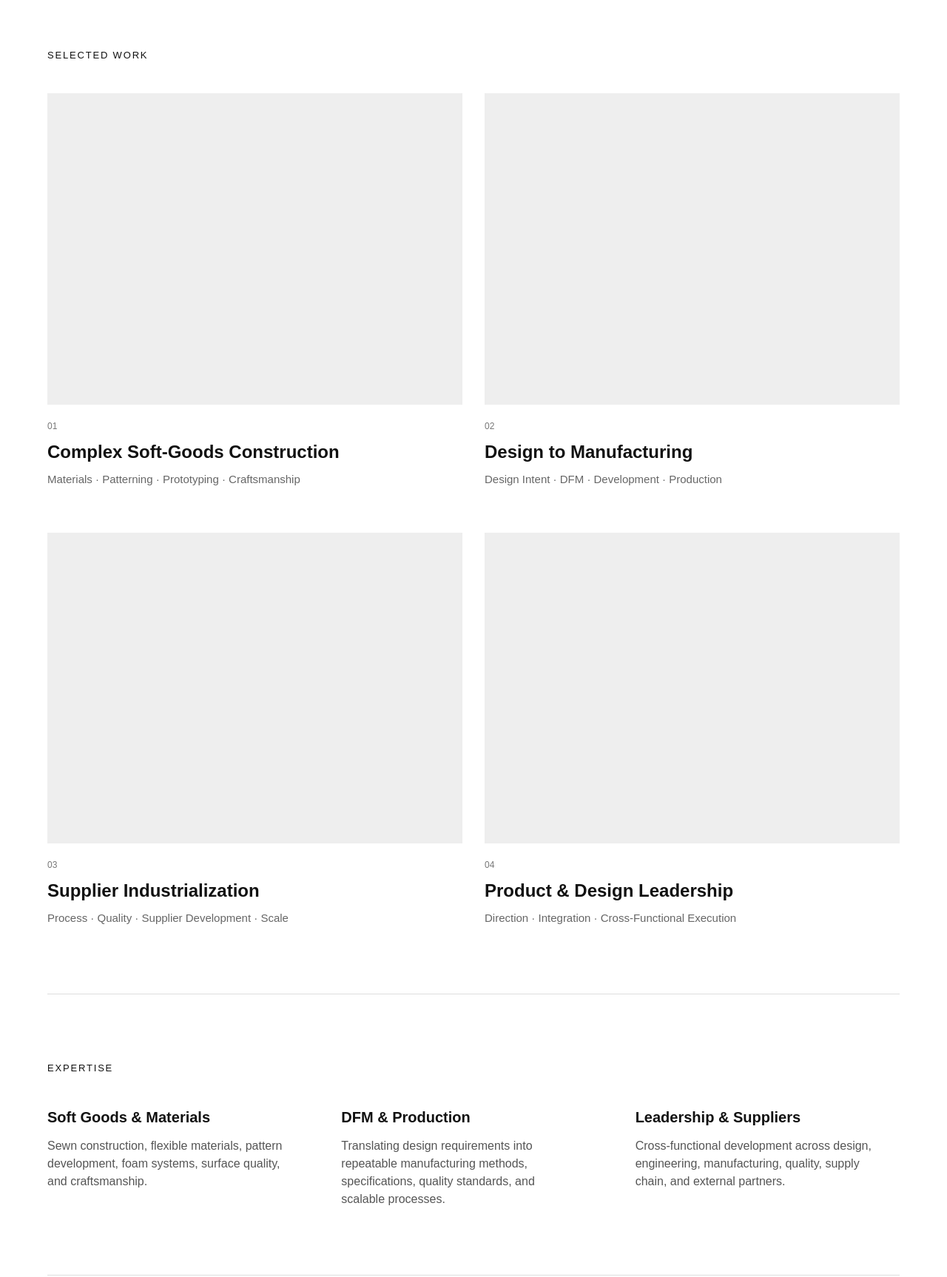
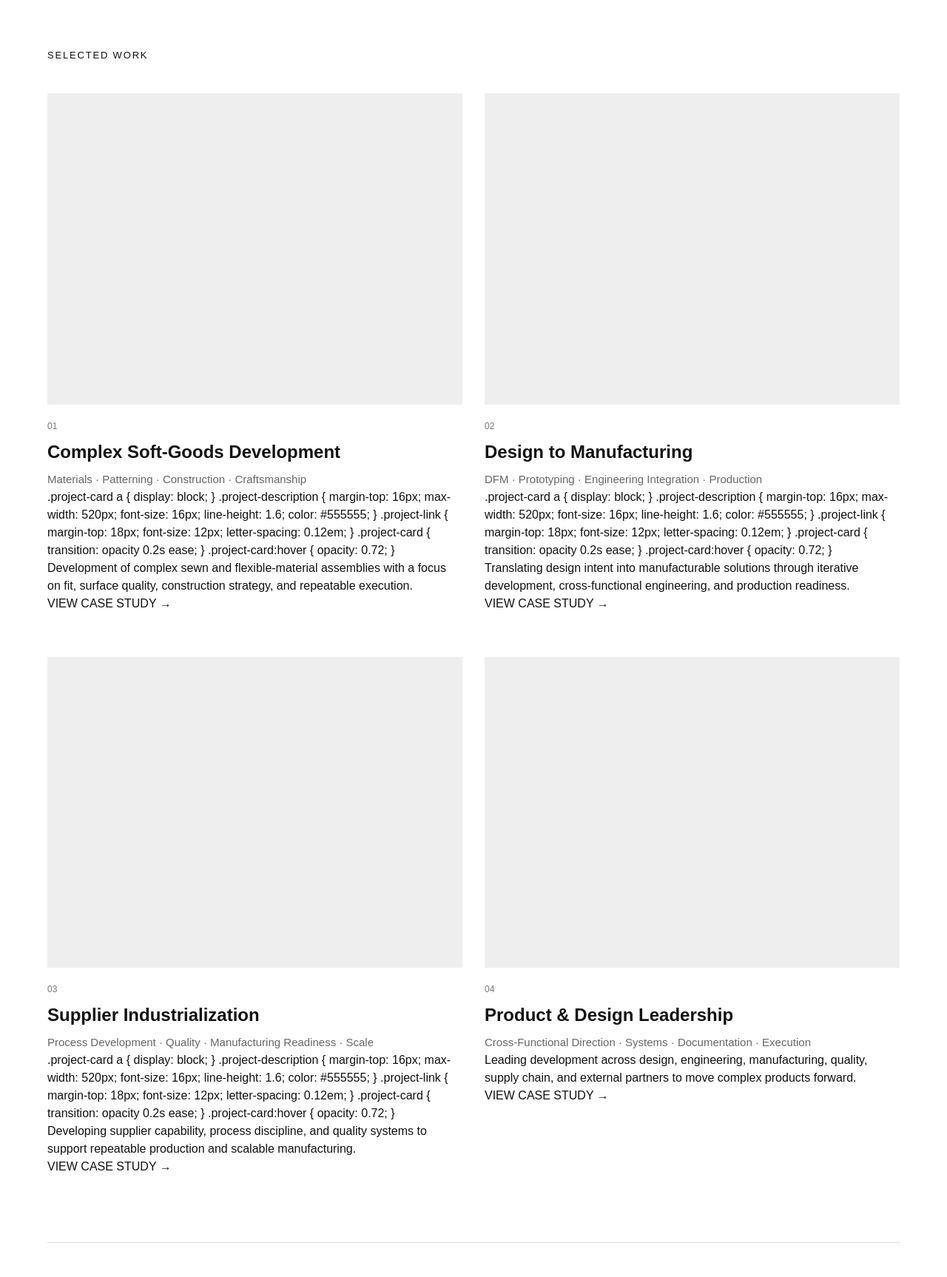
Before and after one commit to StephenKurzman/stephenkurzman.github.io, a plain HTML site: page index.html in a window 1280 px wide. Shown: the part 660-2386 px from the top of the page at 74% size. Drawn offline with Linux system fonts and the light colour scheme.

Commit message:
Refactor project section and update project cards

```diff
--- a/index.html
+++ b/index.html
@@ -210,82 +210,175 @@
 
   <div class="work-grid">
 
-          <article>
+    <article class="project-card">
+      <a href="#">
         <div class="project-image"></div>
+
         <div class="project-number">01</div>
+
         <div class="project-title">
-              Complex Soft-Goods Construction
+          Complex Soft-Goods Development
         </div>
+
         <div class="project-meta">
-              Materials · Patterning · Prototyping · Craftsmanship
+          Materials · Patterning · Construction · Craftsmanship
         </div>
+.project-card a {
+  display: block;
+}
+
+.project-description {
+  margin-top: 16px;
+  max-width: 520px;
+  font-size: 16px;
+  line-height: 1.6;
+  color: #555555;
+}
+
+.project-link {
+  margin-top: 18px;
+  font-size: 12px;
+  letter-spacing: 0.12em;
+}
+
+.project-card {
+  transition: opacity 0.2s ease;
+}
+
+.project-card:hover {
+  opacity: 0.72;
+}
+
+        <p class="project-description">
+          Development of complex sewn and flexible-material assemblies with a
+          focus on fit, surface quality, construction strategy, and repeatable execution.
+        </p>
+
+        <div class="project-link">VIEW CASE STUDY →</div>
+      </a>
     </article>
 
-          <article>
+
+    <article class="project-card">
+      <a href="#">
         <div class="project-image"></div>
+
         <div class="project-number">02</div>
+
         <div class="project-title">
           Design to Manufacturing
         </div>
+
         <div class="project-meta">
-              Design Intent · DFM · Development · Production
+          DFM · Prototyping · Engineering Integration · Production
         </div>
+.project-card a {
+  display: block;
+}
+
+.project-description {
+  margin-top: 16px;
+  max-width: 520px;
+  font-size: 16px;
+  line-height: 1.6;
+  color: #555555;
+}
+
+.project-link {
+  margin-top: 18px;
+  font-size: 12px;
+  letter-spacing: 0.12em;
+}
+
+.project-card {
+  transition: opacity 0.2s ease;
+}
+
+.project-card:hover {
+  opacity: 0.72;
+}
+
+        <p class="project-description">
+          Translating design intent into manufacturable solutions through
+          iterative development, cross-functional engineering, and production readiness.
+        </p>
+
+        <div class="project-link">VIEW CASE STUDY →</div>
+      </a>
     </article>
 
-          <article>
+
+    <article class="project-card">
+      <a href="#">
         <div class="project-image"></div>
+
         <div class="project-number">03</div>
+
         <div class="project-title">
           Supplier Industrialization
         </div>
+
         <div class="project-meta">
-              Process · Quality · Supplier Development · Scale
+          Process Development · Quality · Manufacturing Readiness · Scale
         </div>
+.project-card a {
+  display: block;
+}
+
+.project-description {
+  margin-top: 16px;
+  max-width: 520px;
+  font-size: 16px;
+  line-height: 1.6;
+  color: #555555;
+}
+
+.project-link {
+  margin-top: 18px;
+  font-size: 12px;
+  letter-spacing: 0.12em;
+}
+
+.project-card {
+  transition: opacity 0.2s ease;
+}
+
+.project-card:hover {
+  opacity: 0.72;
+}
+
+        <p class="project-description">
+          Developing supplier capability, process discipline, and quality systems
+          to support repeatable production and scalable manufacturing.
+        </p>
+
+        <div class="project-link">VIEW CASE STUDY →</div>
+      </a>
     </article>
 
-          <article>
+
+    <article class="project-card">
+      <a href="#">
         <div class="project-image"></div>
+
         <div class="project-number">04</div>
+
         <div class="project-title">
           Product & Design Leadership
         </div>
+
         <div class="project-meta">
-              Direction · Integration · Cross-Functional Execution
-            </div>
-          </article>
-
-        </div>
-      </section>
-
-
-      <section class="section" id="expertise">
-        <div class="section-label">EXPERTISE</div>
-
-        <div class="expertise-grid">
-
-          <div class="expertise-item">
-            <h3>Soft Goods & Materials</h3>
-            <p>
-              Sewn construction, flexible materials, pattern development,
-              foam systems, surface quality, and craftsmanship.
-            </p>
+          Cross-Functional Direction · Systems · Documentation · Execution
         </div>
 
-          <div class="expertise-item">
-            <h3>DFM & Production</h3>
-            <p>
-              Translating design requirements into repeatable manufacturing
-              methods, specifications, quality standards, and scalable processes.
+        <p class="project-description">
+          Leading development across design, engineering, manufacturing,
+          quality, supply chain, and external partners to move complex products forward.
         </p>
-          </div>
 
-          <div class="expertise-item">
-            <h3>Leadership & Suppliers</h3>
-            <p>
-              Cross-functional development across design, engineering,
-              manufacturing, quality, supply chain, and external partners.
-            </p>
-          </div>
+        <div class="project-link">VIEW CASE STUDY →</div>
+      </a>
+    </article>
 
   </div>
 </section>
```
Lines whose indentation alone changed are shown as unchanged.
